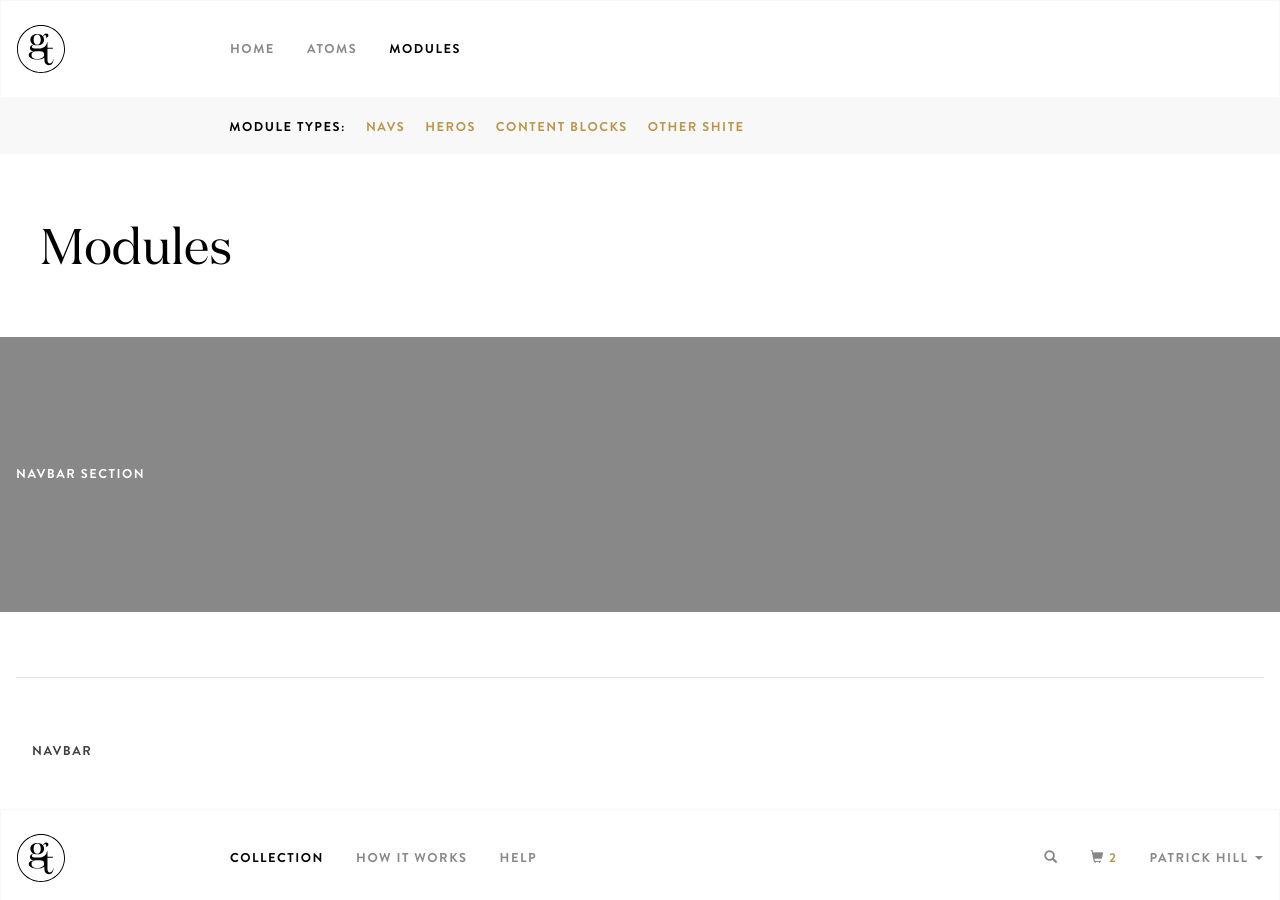
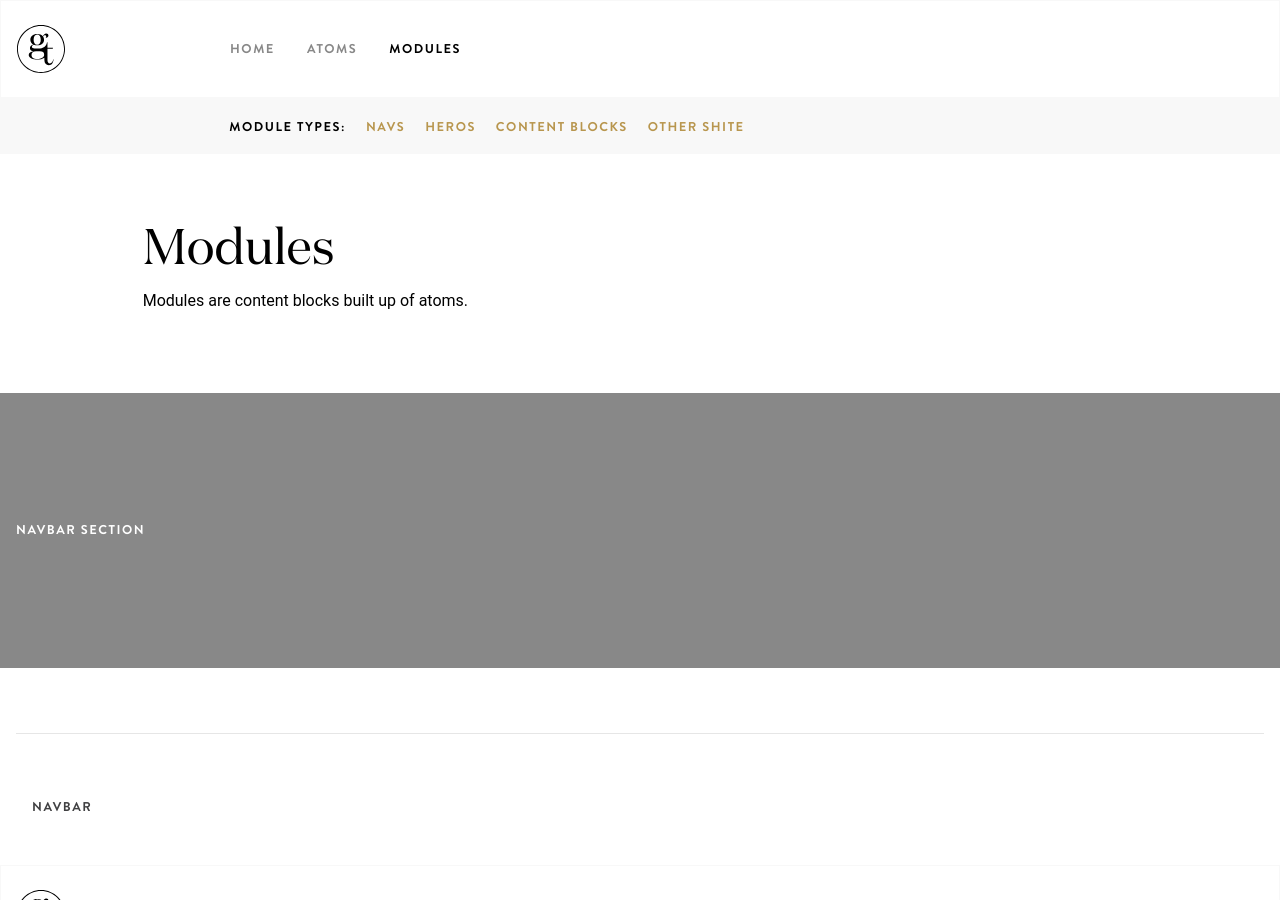
Before and after one commit to generationtux/styleguide, a Jekyll site: the page built from modules.html, in a window 1280 px wide and 900 px high. Built offline with Jekyll 4.4.1, drawn with Linux system fonts in a browser that asks for light colours.

```diff
--- a/_modules/04-a-other-section.html
+++ b/_modules/04-a-other-section.html
@@ -1,5 +1,5 @@
 ---
-title: Other Section
+title: Other
 container-type: fluid
 extras: none
 section-id: section-other
--- a/index.html
+++ b/index.html
@@ -5,7 +5,7 @@ title: Generation Tux Style Guide Intro
 
 <div class="container">
     <div class="row">
-        <div class="col-xs-10 col-xs-offset-1 col-lg-7 col-lg-offset-2">
+        <div class="col-sm-7 col-sm-offset-1">
             <h1 class="uppercase
                 pusher-xs-top-xl pusher-md-top-xxl
                 pusher-xs-btm-md
--- a/modules.html
+++ b/modules.html
@@ -23,9 +23,12 @@ permalink: /modules/
 
 
 <div class="container">
-  <div class="row">
-    <div class="col-sm-12">
-      <h1 class="buffer-xs-vertical-xl domd">Modules</h1>
+  <div class="row buffer-xs-btm-xl">
+    <div class="col-sm-7 col-sm-offset-1">
+      <h1 class="buffer-xs-top-xl buffer-xs-btm-md domd">Modules</h1>
+      <p>
+        Modules are content blocks built up of atoms.
+      </p>
     </div>
   </div>
 </div>
```
Also changed, not shown: atoms.html (+5 -3 lines).
